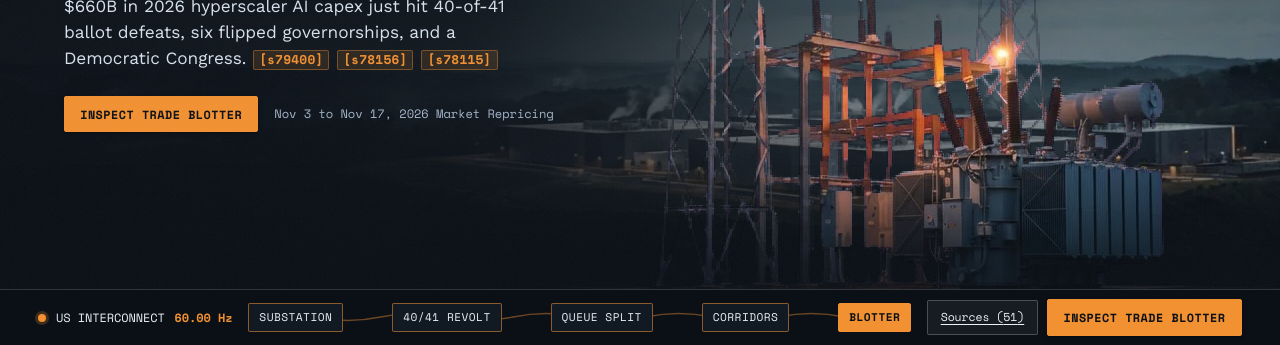
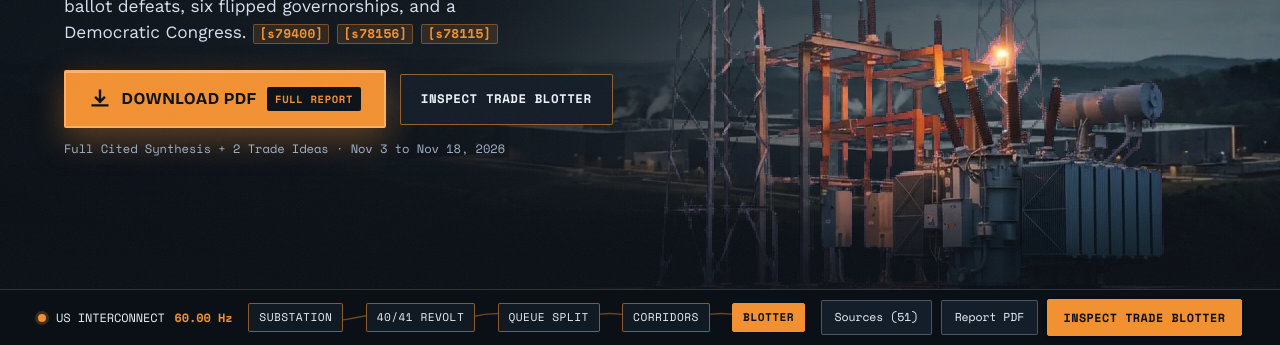
Before and after one commit to madhuys/us-blue-wave-data-centers, a plain HTML site: page index.html in a window 1280 px wide. Shown: the part 455-800 px from the top of the page. Drawn offline with Linux system fonts and the light colour scheme.

Commit message:
Add compiled Swiss report PDF and bold Download PDF hero CTA

```diff
--- a/index.html
+++ b/index.html
@@ -37,6 +37,7 @@
 
   <div class="dispatch-rail__actions">
     <a class="btn-ghost hide-sm" href="#sources-anchor">Sources (<span data-source-count>38</span>)</a>
+    <a class="btn-ghost hide-sm" href="blue-wave-data-center-report.pdf" download="US-Blue-Wave-Data-Center-Report-Nov2026.pdf">Report PDF</a>
     <a class="btn-primary" href="#act-blotter">Inspect Trade Blotter</a>
   </div>
 </nav>
@@ -74,9 +75,16 @@
             <button type="button" class="cite-btn" data-cite="s78115">[s78115]</button>
           </p>
           <div class="hero-cta-row">
-            <a class="btn-primary" href="#act-blotter">Inspect Trade Blotter</a>
-            <span class="hero-meta-note">Nov 3 to Nov 17, 2026 Market Repricing</span>
+            <a class="btn-hero-pdf" id="hero-download-pdf" href="blue-wave-data-center-report.pdf" download="US-Blue-Wave-Data-Center-Report-Nov2026.pdf">
+              <svg class="btn-hero-pdf__icon" width="22" height="22" viewBox="0 0 24 24" fill="none" stroke="currentColor" stroke-width="2.6" stroke-linecap="square" stroke-linejoin="miter" aria-hidden="true">
+                <path d="M12 3v12m0 0l-4.5-4.5M12 15l4.5-4.5M4 19h16"/>
+              </svg>
+              <span class="btn-hero-pdf__label">DOWNLOAD PDF</span>
+              <span class="btn-hero-pdf__tag">FULL REPORT</span>
+            </a>
+            <a class="btn-hero-secondary" href="#act-blotter">Inspect Trade Blotter</a>
           </div>
+          <p class="hero-meta-note">Full Cited Synthesis + 2 Trade Ideas · Nov 3 to Nov 18, 2026</p>
         </div>
 
         <div class="hero-beat hero-beat--secondary" data-sc-cue="0.56 0.98 0.10 0.06">
@@ -406,6 +414,7 @@
           <h2>Two Post-Blue-Wave Trade Ideas</h2>
         </div>
         <div class="blotter-controls">
+          <a class="btn-ghost" href="blue-wave-data-center-report.pdf" download="US-Blue-Wave-Data-Center-Report-Nov2026.pdf">Download Report (.pdf)</a>
           <button type="button" class="btn-ghost" id="btn-copy-blotter">Copy Blotter Ticket</button>
           <button type="button" class="btn-primary" id="btn-download-memo">Download Scenario Memo (.md)</button>
         </div>
--- a/styles.css
+++ b/styles.css
@@ -168,19 +168,23 @@ body {
   gap: 0.6rem;
 }
 .btn-ghost {
-  background: rgba(255, 255, 255, 0.05);
-  border: 1px solid color-mix(in oklab, var(--sc-ink) 24%, transparent);
+  display: inline-flex;
+  align-items: center;
+  justify-content: center;
+  background: #141E2B;
+  border: 1px solid color-mix(in oklab, var(--sc-ink) 26%, transparent);
   color: var(--sc-ink);
   padding: 0.42rem 0.78rem;
   border-radius: var(--sc-r-sm);
   font-family: var(--sc-font-mono);
   font-size: 0.72rem;
+  text-decoration: none;
   cursor: pointer;
   white-space: nowrap;
   transition: background-color 150ms var(--sc-ease-out), transform 120ms var(--sc-ease-out);
 }
 @media (hover: hover) and (pointer: fine) {
-  .btn-ghost:hover { background: rgba(255, 255, 255, 0.12); }
+  .btn-ghost:hover { background: #1D2A3B; }
 }
 .btn-ghost:active { transform: scale(0.97); }
 
@@ -313,12 +317,83 @@ body {
   display: flex;
   flex-wrap: wrap;
   align-items: center;
-  gap: var(--sc-4);
+  gap: 0.85rem;
+  margin-bottom: 0.65rem;
 }
+.btn-hero-pdf {
+  display: inline-flex;
+  align-items: center;
+  justify-content: center;
+  gap: 0.65rem;
+  background: #F29132;
+  color: #0B1017;
+  border: 2px solid #FFB05E;
+  padding: 0.86rem 1.45rem;
+  border-radius: var(--sc-r-sm);
+  font-family: var(--sc-font-display);
+  font-size: clamp(1.04rem, 1.28vw, 1.22rem);
+  font-weight: 700;
+  letter-spacing: 0.025em;
+  text-transform: uppercase;
+  text-decoration: none;
+  cursor: pointer;
+  white-space: nowrap;
+  box-shadow: 0 12px 32px rgba(242, 145, 50, 0.34), inset 0 1px 0 rgba(255, 255, 255, 0.35);
+  transition: transform 140ms var(--sc-ease-out), box-shadow 160ms var(--sc-ease-out), background-color 140ms var(--sc-ease-out);
+}
+@media (hover: hover) and (pointer: fine) {
+  .btn-hero-pdf:hover {
+    background: #FFA042;
+    transform: translateY(-2px);
+    box-shadow: 0 16px 38px rgba(242, 145, 50, 0.44), inset 0 1px 0 rgba(255, 255, 255, 0.45);
+  }
+}
+.btn-hero-pdf:active { transform: scale(0.98); }
+.btn-hero-pdf__icon {
+  flex-shrink: 0;
+}
+.btn-hero-pdf__tag {
+  display: inline-block;
+  background: #0B1017;
+  color: #F29132;
+  padding: 0.22rem 0.5rem;
+  border-radius: 2px;
+  font-family: var(--sc-font-mono);
+  font-size: 0.66rem;
+  font-weight: 700;
+  letter-spacing: 0.06em;
+}
+.btn-hero-secondary {
+  display: inline-flex;
+  align-items: center;
+  justify-content: center;
+  background: #131C27;
+  color: #EDF1F7;
+  border: 1px solid rgba(242, 145, 50, 0.58);
+  padding: 0.9rem 1.25rem;
+  border-radius: var(--sc-r-sm);
+  font-family: var(--sc-font-mono);
+  font-size: 0.78rem;
+  font-weight: 700;
+  letter-spacing: 0.04em;
+  text-transform: uppercase;
+  text-decoration: none;
+  cursor: pointer;
+  white-space: nowrap;
+  transition: border-color 150ms var(--sc-ease-out), background-color 150ms var(--sc-ease-out), transform 120ms var(--sc-ease-out);
+}
+@media (hover: hover) and (pointer: fine) {
+  .btn-hero-secondary:hover {
+    background: #1B2736;
+    border-color: #F29132;
+  }
+}
+.btn-hero-secondary:active { transform: scale(0.98); }
 .hero-meta-note {
   font-family: var(--sc-font-mono);
   font-size: 0.76rem;
   color: var(--sc-ink-soft);
+  margin: 0;
 }
 
 /* Plane 4: Focal 500kV Steel Pylon + Glowing Copper Transformer RGBA Cutout */
@@ -1326,7 +1401,18 @@ body {
 
 @media (max-width: 400px) {
   .hero-title { font-size: 1.95rem; }
-  .hero-sub { font-size: 0.88rem; margin-bottom: 0.75rem; }
+  .hero-sub { font-size: 0.88rem; margin-bottom: 0.65rem; }
+  .hero-cta-row { gap: 0.5rem; margin-bottom: 0.45rem; }
+  .btn-hero-pdf {
+    width: 100%;
+    padding: 0.72rem 1rem;
+    font-size: 0.96rem;
+  }
+  .btn-hero-secondary {
+    width: 100%;
+    padding: 0.62rem 0.95rem;
+    font-size: 0.72rem;
+  }
   .stat-ledger { grid-template-columns: 1fr; }
   .stat-row:nth-child(even) { padding-left: 0; border-left: 0; }
   .legs-strip { grid-template-columns: 1fr; }
```
Also changed, not shown: 2 other files.
